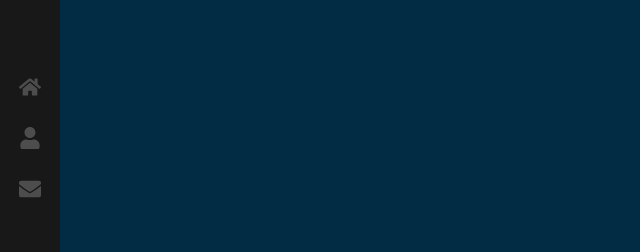
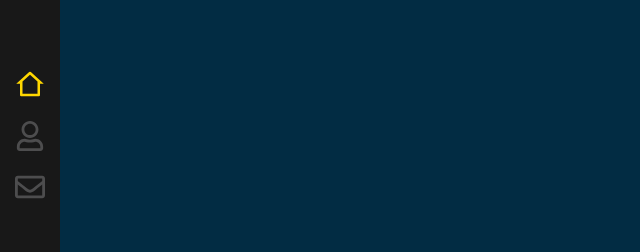
Before and after one commit to adrien-dubois/portfolio-v2, a React (Create React App) app: page / in a window 1280 px wide. Shown: the part 215-467 px from the top of the page, without its empty margins (0-640 px from the left). Built offline with nearby package versions, Linux system fonts and the light colour scheme; a web font is replaced by a local one.

Commit message:
[EDIT]Some refacto

```diff
--- a/src/components/Sidebar/Sidebar.elements.tsx
+++ b/src/components/Sidebar/Sidebar.elements.tsx
@@ -35,7 +35,7 @@ export const Div = styled.div`
         width: 100%;
 
         a{
-            font-size: 22px;
+            font-size: 30px;
             display: block;
             color:  #4d4d4e;
             line-height: 51px;
@@ -45,6 +45,14 @@ export const Div = styled.div`
             svg{
 
                 transition: all 0.3s ease-out;
+            }
+
+            &.active{
+
+                svg{
+
+                    color: var(--primary-color);
+                }
             }
 
             &:hover{
@@ -61,8 +69,10 @@ export const Div = styled.div`
 
             &:after{
                 content: '';
-                font-size: 8px;
+                font-size: 9px;
                 letter-spacing: 1.5px;
+                font-style: var(--ubuntu-font);
+                font-weight: 500;
                 text-transform: uppercase;
                 position: absolute;
                 bottom: 0;
--- a/src/components/Sidebar/Sidebar.tsx
+++ b/src/components/Sidebar/Sidebar.tsx
@@ -1,26 +1,39 @@
-import { NavLink } from "react-router-dom";
-import { Link } from "react-router-dom"
-import LogoA from '../../assets/img/logoA.png'
-import LogoAdrien from '../../assets/img/logoAdrien.png'
+import { NavLink, Link } from "react-router-dom";
 import { Div } from './Sidebar.elements';
-import { FaEnvelope, FaHome, FaUser } from 'react-icons/fa'
+// IMAGES
+import LogoA from '../../assets/img/logoA.png';
+import LogoAdrien from '../../assets/img/logoAdrien.png';
+// ICONS
+import { FaRegEnvelope, FaRegUser } from 'react-icons/fa';
+import { RiHome2Line } from 'react-icons/ri';
 
 const Sidebar = () => (
     <Div>
+
+        {/* LOGO */}
         <Link className="logo" to='/'>
             <img src={LogoA} alt='logo' />
             <img className="sub-logo" src={LogoAdrien} alt='adrien' />
         </Link>
+
+        {/* NAVIGATION */}
         <nav>
+
+            {/* HOME LINK */}
             <NavLink className={(navData) => navData.isActive ? "active" : "" } to="/">
-                <FaHome />
+                <RiHome2Line />
             </NavLink>
+
+            {/* ABOUT LINK */}
             <NavLink className={(navData) => navData.isActive ? "active about-link" : "about-link" } to="/about">
-                <FaUser />
+                <FaRegUser />
             </NavLink>
+
+            {/* CONTACT LINK */}
             <NavLink className={(navData) => navData.isActive ? "active contact-link" : "contact-link" } to="/contact">
-                <FaEnvelope />
+                <FaRegEnvelope />
             </NavLink>
+
         </nav>
     </Div>
 )
```
